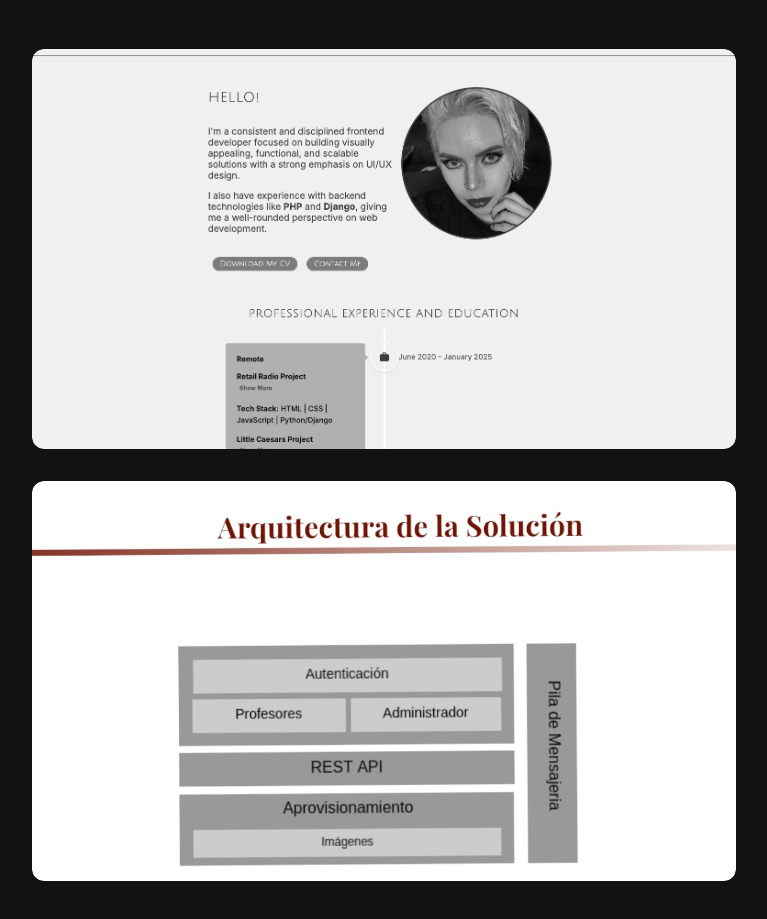
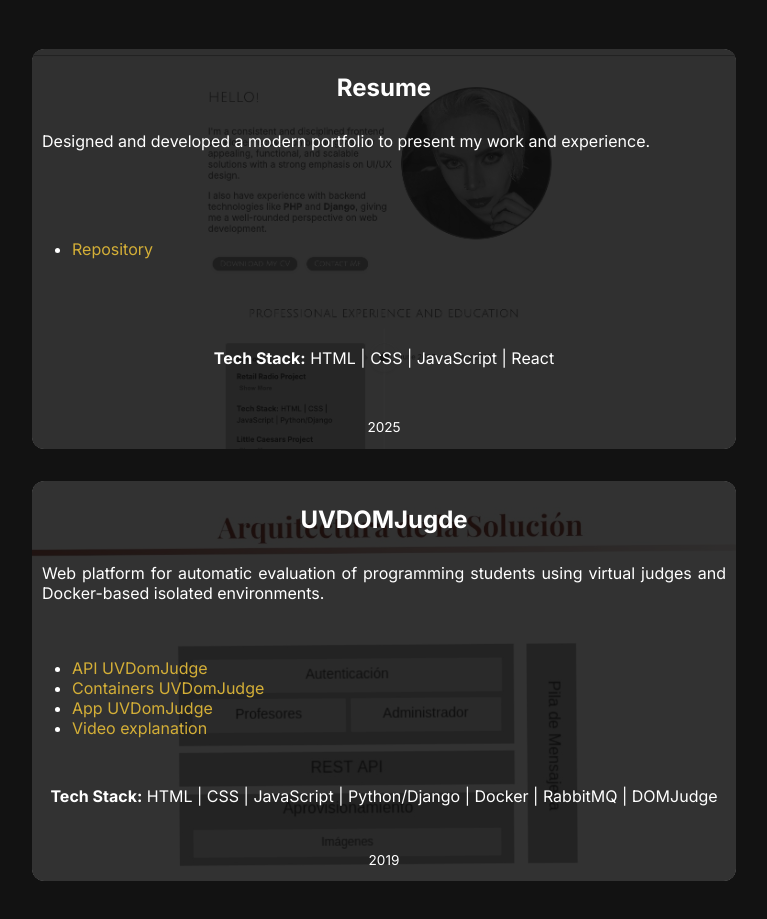
Before and after one commit to macripcode/portfolio, a React (Vite) app: page / in a window 1280 px wide. Shown: the part 2548-3467 px from the top of the page, without its empty margins (256-1023 px from the left). Built offline with nearby package versions, Linux system fonts and the light colour scheme.

Commit message:
Fixing Styles in the Project Card

```diff
--- a/src/data/translations.jsx
+++ b/src/data/translations.jsx
@@ -112,15 +112,14 @@ export const translations = {
       projects: [
         {
           title: "Resume",
-          description:
-            "Designed and developed a modern portfolio to present my work and experience.",
-          techStack: ["HTML", "CSS", "JavaScript", "React"],
+          description: `Designed and developed a modern portfolio to present my work and experience.`,
           links: [
             {
               text: "Repository ",
               url: "https://github.com/macripcode/portfolio",
             },
           ],
+          techStack: ["HTML", "CSS", "JavaScript", "React"],
           date: "2025",
           resourceUrl: "/assets/resume.png",
           resourceType: "image",
@@ -290,6 +289,12 @@ export const translations = {
           title: "Resume",
           description:
             "Diseñé y desarrollé un portafolio moderno para presentar mi trabajo y experiencia.",
+          links: [
+            {
+              text: "Repository ",
+              url: "https://github.com/macripcode/portfolio",
+            },
+          ],
           techStack: ["HTML", "CSS", "JavaScript", "React"],
           date: "2025",
           resourceUrl: "/assets/resume.png",
@@ -297,7 +302,25 @@ export const translations = {
         },
         {
           title: "UVDOMJugde",
-          description: `Plataforma web para evaluación automática de estudiantes de programación, usando jueces virtuales y entornos aislados con Docker. Puedes acceder a los repositorios en los siguientes links : <a class="link-project" href="https://github.com/macripcode/api-uvdomjudge" target="_blank" rel="noopener noreferrer"> API UVDomJudge </a> , <a class="link-project" href="https://github.com/macripcode/containers-uvdomjudge" target="_blank" rel="noopener noreferrer"> Containers UVDomJudge</a>, <a class="link-project" href="https://github.com/macripcode/app-uvdomjudge" target="_blank" rel="noopener noreferrer"> App UVDomJudge</a></p>`,
+          description: `Plataforma web para evaluación automática de estudiantes de programación, usando jueces virtuales y entornos aislados con Docker. `,
+          links: [
+            {
+              text: "API UVDomJudge",
+              url: "https://github.com/macripcode/api-uvdomjudge",
+            },
+            {
+              text: "Containers UVDomJudge",
+              url: "https://github.com/macripcode/containers-uvdomjudge",
+            },
+            {
+              text: "App UVDomJudge",
+              url: "https://github.com/macripcode/app-uvdomjudge",
+            },
+            {
+              text: "Video Explicación",
+              url: "https://www.youtube.com/embed/8gwlrHjYmvI",
+            },
+          ],
           techStack: [
             "HTML",
             "CSS",
--- a/src/styles/work/project-card.css
+++ b/src/styles/work/project-card.css
@@ -30,7 +30,7 @@
     height: 100%;
     background-color: rgba(15, 15, 15, 0.85);
     color: white;
-    opacity: 0;
+    opacity: 1;
     transition: opacity 0.5s ease;
     display: grid;
     grid-template-rows: 1fr 2fr 2fr 2fr 1fr;
@@ -57,6 +57,8 @@
 .techstack-project {
     font-size: 1rem;
     line-height: 1.5;
+    padding-left: 10px;
+    padding-right: 10px;
 }
 
 .link-list{
```
